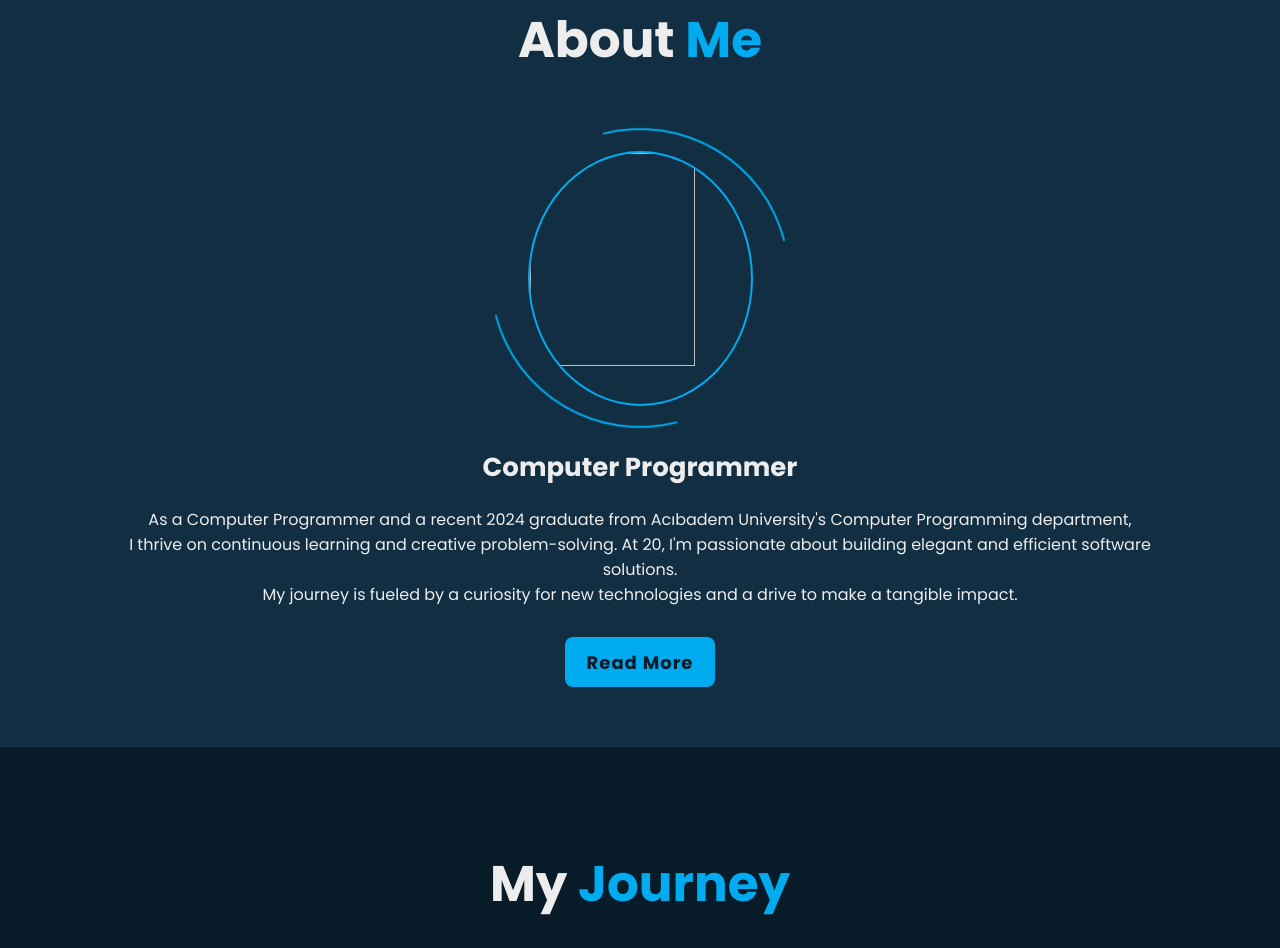
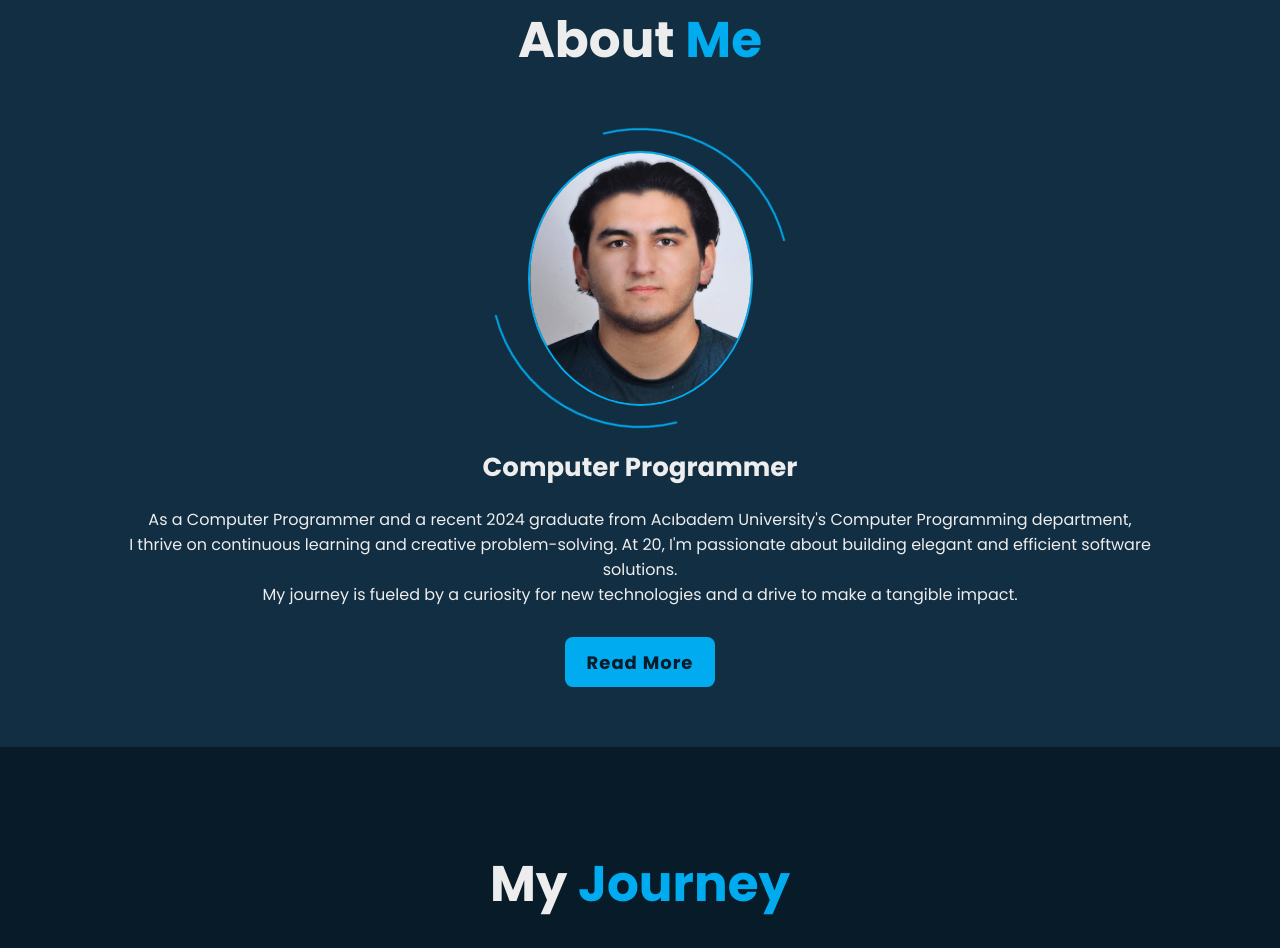
Before and after one commit to enessendinc/enessendinc.github.io, a plain HTML site: page index.html in a window 1280 px wide. Shown: the part 897-1845 px from the top of the page. Drawn offline with nearby package versions, Linux system fonts and the light colour scheme; files whose address does not match are found by name.

Commit message:
Update index.html

```diff
--- a/index.html
+++ b/index.html
@@ -62,7 +62,7 @@
         <h2 class="heading">About <span>Me</span><span class="animate scroll" style="--i:1;"></span></h2>
 
         <div class="about-img">
-            <img src="images/vesikayeni.jpg" alt="">
+            <img src="vesikayeni.jpg" alt="">
             <span class="circle-spin"></span>
             <span class="animate scroll" style="--i:2;"></span>
         </div>
```
